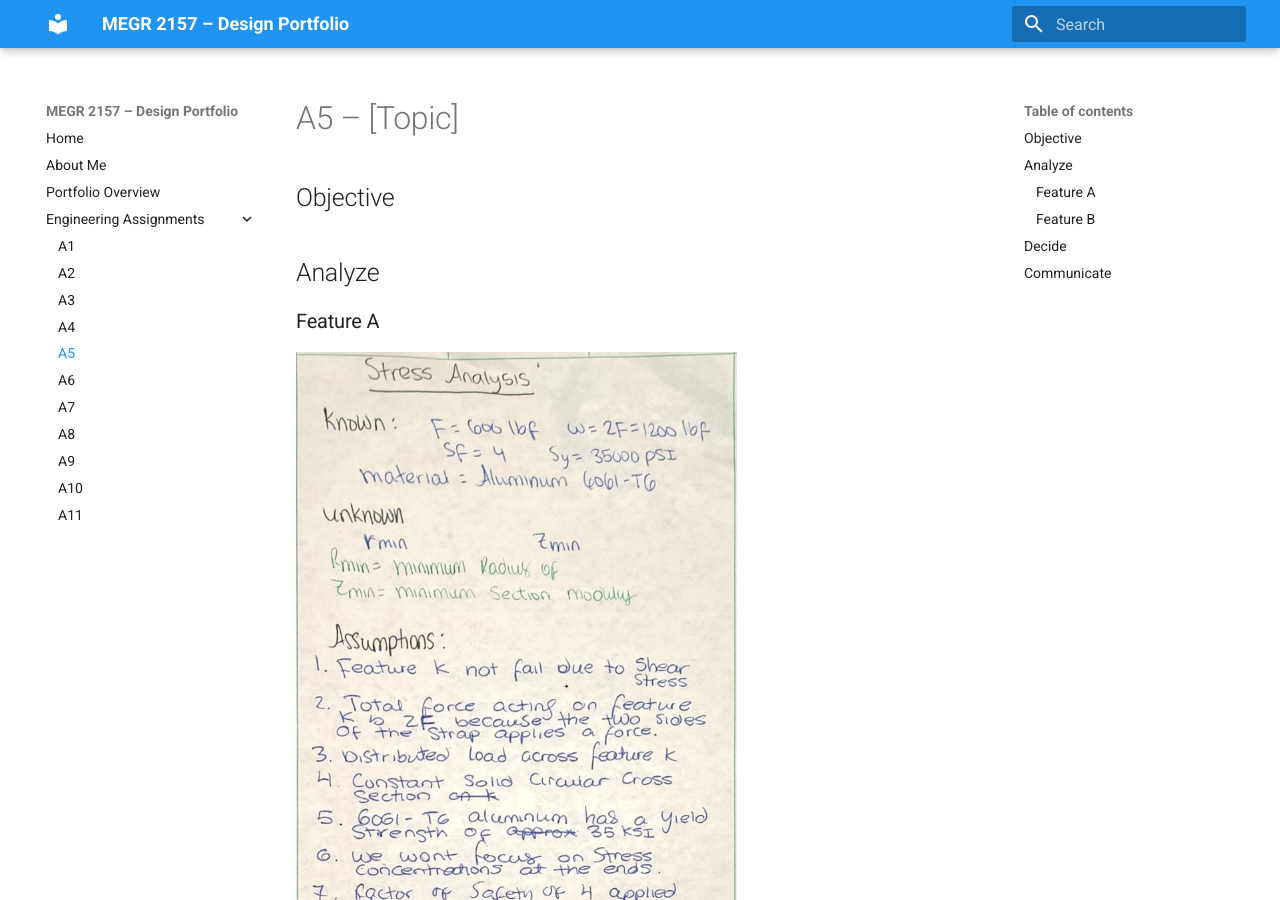
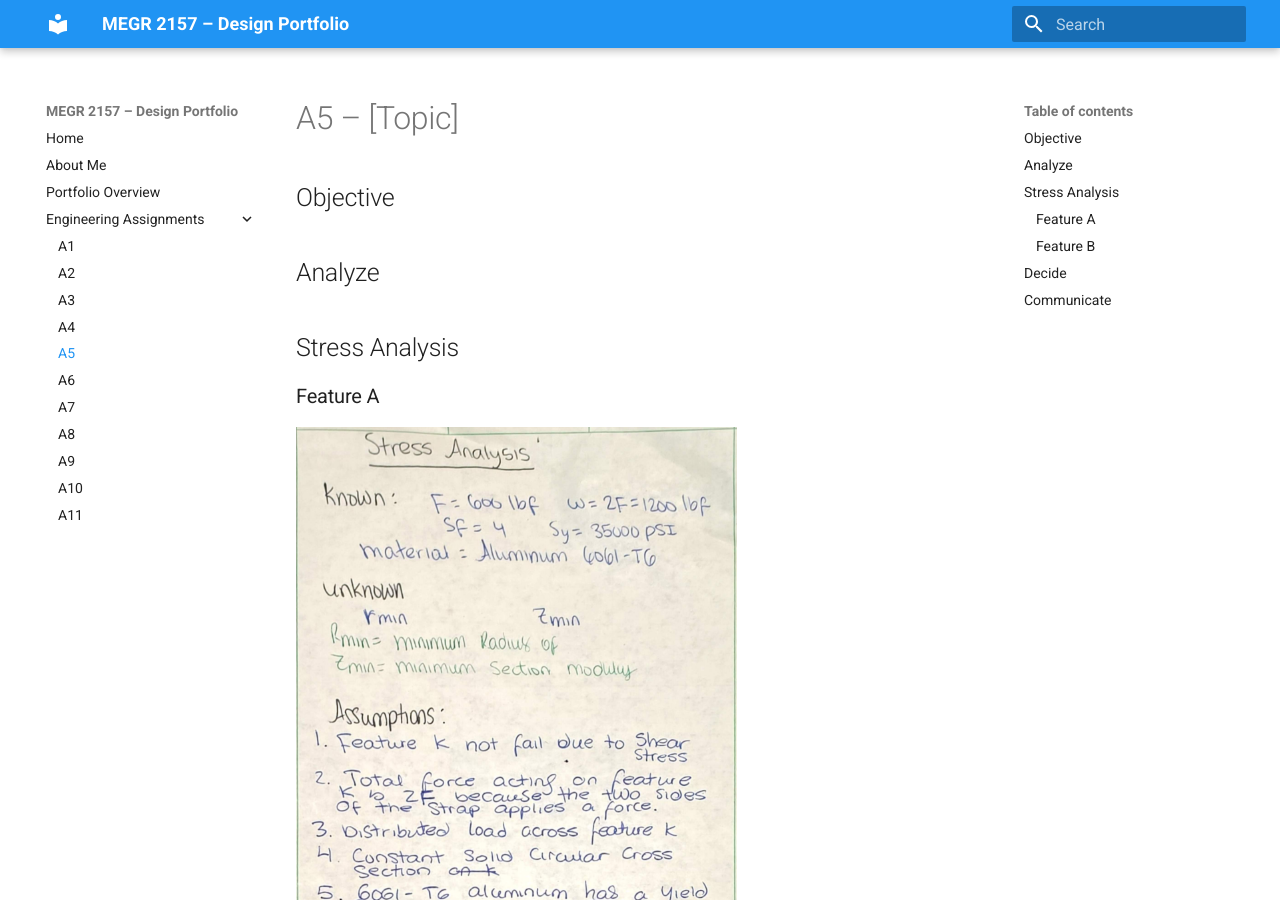
Before and after one commit to ncenatus/design-project-portfolio, an MkDocs documentation site: the page built from docs/assignments/A05/index.md, in a window 1280 px wide and 900 px high. Built offline with MkDocs 1.6.1 and Material for MkDocs 9.7.7, drawn with Linux system fonts in a browser that asks for light colours.

Commit message:
Update index.md

```diff
--- a/docs/assignments/A05/index.md
+++ b/docs/assignments/A05/index.md
@@ -4,7 +4,7 @@
 
 
 ## Analyze
-
+##  Stress Analysis
 ### Feature A
 
 ![A3](A_1.png)
```
